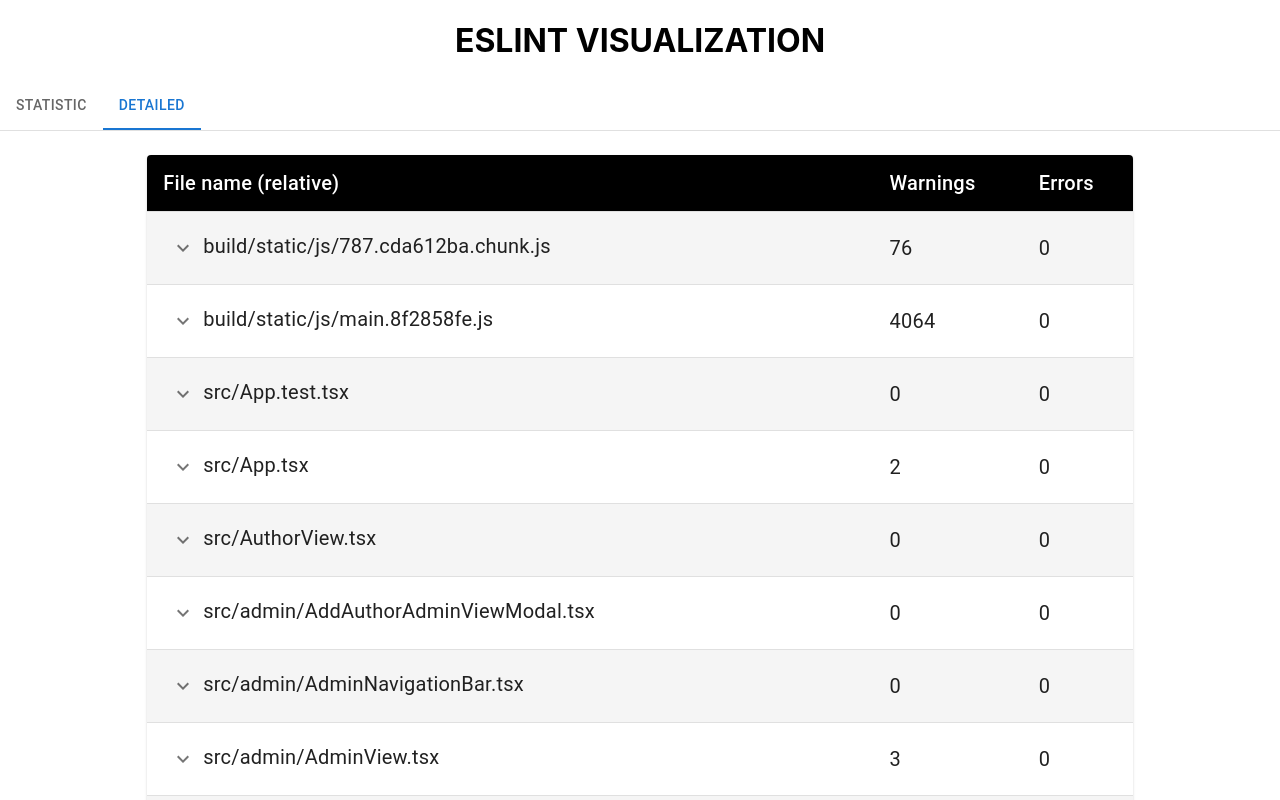
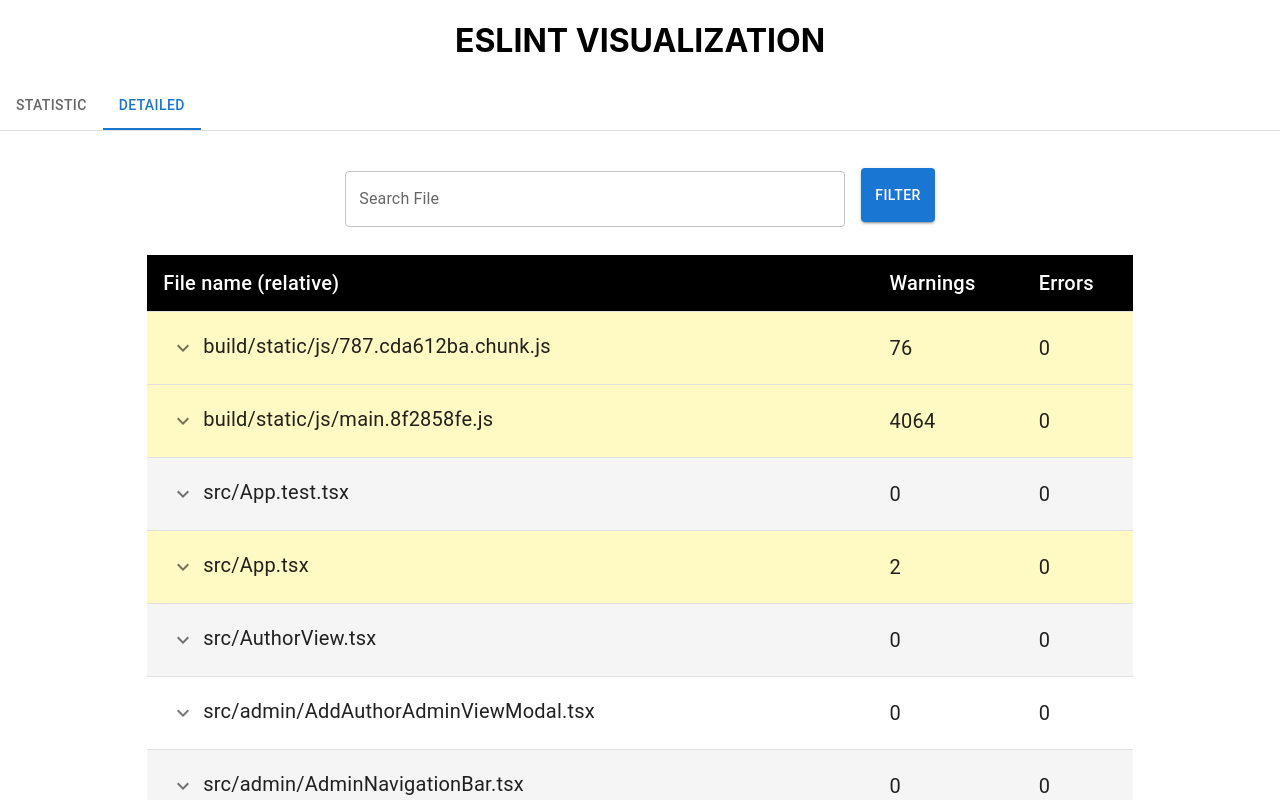
Before and after one commit to CMPUT416-Triet-Nicholas/eslint_visualization, a React (Create React App) app: page / in a window 1280 px wide. Both pictures are taken after a click on the tab "DETAILED". Shown: the top 800 px of the page. Built offline with nearby package versions, Linux system fonts and the light colour scheme.

Commit message:
feat: add filter for detailed table

```diff
--- a/src/components/detailed/DetailedTable.tsx
+++ b/src/components/detailed/DetailedTable.tsx
@@ -5,14 +5,19 @@
 import TableCell, { tableCellClasses } from "@mui/material/TableCell";
 import TableContainer from "@mui/material/TableContainer";
 import TableHead from "@mui/material/TableHead";
-import TableRow from "@mui/material/TableRow";
-import Paper from "@mui/material/Paper";
-import { Box, Grid, IconButton } from "@mui/material";
+import TableRow, { TableRowProps } from "@mui/material/TableRow";
+import { Box, Grid, IconButton, TextField } from "@mui/material";
 import ExpandMoreIcon from "@mui/icons-material/ExpandMore";
 import ExpandLessIcon from "@mui/icons-material/ExpandLess";
 import NavigateNextIcon from "@mui/icons-material/NavigateNext";
 import data from "../../processedESLint.json";
 import { FileTable } from "./FileTable";
+import { red, yellow } from "@mui/material/colors";
+import { Filter } from "./Filter";
+
+interface StyledTableRowProps extends TableRowProps {
+  rowColor?: string; // Add the custom prop for row color
+}
 
 export const StyledTableCell = styled(TableCell)(({ theme }) => ({
   [`&.${tableCellClasses.head}`]: {
@@ -25,15 +30,17 @@
   },
 }));
 
-export const StyledTableRow = styled(TableRow)(({ theme }) => ({
-  "&:nth-of-type(odd)": {
-    backgroundColor: theme.palette.action.hover,
-  },
-  // hide last border
-  "&:last-child td, &:last-child th": {
-    border: 0,
-  },
-}));
+export const StyledTableRow = styled(TableRow)<StyledTableRowProps>(
+  ({ theme, rowColor }) => ({
+    backgroundColor: rowColor || "inherit", // Use rowColor if provided, else default
+    "&:nth-of-type(odd)": {
+      backgroundColor: rowColor || theme.palette.action.hover, // Same here
+    },
+    "&:last-child td, &:last-child th": {
+      border: 0,
+    },
+  })
+);
 
 interface TableData {
   [key: string]: TableDataItem;
@@ -62,10 +69,58 @@
 
 export const DetailedTable = () => {
   const [tableData, setTableData] = React.useState<TableData>(data.fileDetails);
+  const [searchQuery, setSearchQuery] = React.useState("");
+  const [filterWarnings, setFilterWarnings] = React.useState(false);
+  const [filterErrors, setFilterErrors] = React.useState(false);
+
+  const handleSearchChange = (event: React.ChangeEvent<HTMLInputElement>) => {
+    setSearchQuery(event.target.value.toLowerCase());
+  };
+
+  const handleWarningFilterChange = (
+    event: React.ChangeEvent<HTMLInputElement>
+  ) => {
+    setFilterWarnings(event.target.checked);
+  };
+
+  const handleErrorFilterChange = (
+    event: React.ChangeEvent<HTMLInputElement>
+  ) => {
+    setFilterErrors(event.target.checked);
+  };
+
+  const filteredData: TableData = Object.keys(tableData)
+    .filter((fileName) => {
+      const file = tableData[fileName];
+      const matchesSearch = fileName.toLowerCase().includes(searchQuery);
+      const matchesWarningFilter =
+        !filterWarnings ||
+        (filterWarnings &&
+          file.warnings.length > 0 &&
+          file.errors.length === 0);
+      const matchesErrorFilter =
+        !filterErrors || (filterErrors && file.errors.length > 0);
+      return matchesSearch && matchesWarningFilter && matchesErrorFilter;
+    })
+    .reduce((acc: any, key) => {
+      acc[key] = tableData[key];
+      return acc;
+    }, {});
 
   return (
-    <TableContainer component={Paper}>
-      <Table sx={{ minWidth: 700 }} aria-label="customized table">
+    <TableContainer>
+      <Filter
+        searchQuery={searchQuery}
+        handleSearchChange={handleSearchChange}
+        handleWarningFilterChange={handleWarningFilterChange}
+        handleErrorFilterChange={handleErrorFilterChange}
+        filterWarnings={filterWarnings}
+        filterErrors={filterErrors}
+      />
+      <Table
+        sx={{ minWidth: 700, marginTop: "20px" }}
+        aria-label="customized table"
+      >
         <TableHead>
           <TableRow>
             <StyledTableCell>File name (relative)</StyledTableCell>
@@ -74,11 +129,15 @@
           </TableRow>
         </TableHead>
         <TableBody>
-          {Object.keys(tableData).map((fileName) => {
-            return (
-              <DetailedTableRow row={tableData[fileName]} fileName={fileName} />
-            );
-          })}
+          {Object.keys(filteredData)
+            .filter((fileName) => fileName.toLowerCase().includes(searchQuery))
+            .map((fileName) => (
+              <DetailedTableRow
+                key={fileName}
+                row={tableData[fileName]}
+                fileName={fileName}
+              />
+            ))}
         </TableBody>
       </Table>
     </TableContainer>
@@ -97,10 +156,21 @@
   const handleExpandClick = () => {
     setIsExpanded(!isExpanded);
   };
+  const hasError = row.errors.length > 0;
+  const hasWarning = row.warnings.length > 0;
+
+  const rowColorFactory = () => {
+    if (hasError) {
+      return red[100];
+    } else if (hasWarning) {
+      return yellow[100];
+    }
+    return undefined;
+  };
 
   return (
     <>
-      <StyledTableRow key={fileName}>
+      <StyledTableRow key={fileName} rowColor={rowColorFactory()}>
         <StyledTableCell component="th" scope="row">
           <IconButton onClick={handleExpandClick}>
             {isExpanded ? <ExpandLessIcon /> : <ExpandMoreIcon />}
--- /dev/null
+++ b/src/components/detailed/Filter.tsx
@@ -0,0 +1,98 @@
+import React, { useState } from "react";
+import {
+  Dialog,
+  DialogActions,
+  DialogContent,
+  DialogTitle,
+  Button,
+  FormControlLabel,
+  Checkbox,
+  Grid,
+  TextField,
+} from "@mui/material";
+
+interface FilterProps {
+  searchQuery: string;
+  handleSearchChange: (event: React.ChangeEvent<HTMLInputElement>) => void;
+  handleWarningFilterChange: (
+    event: React.ChangeEvent<HTMLInputElement>
+  ) => void;
+  handleErrorFilterChange: (event: React.ChangeEvent<HTMLInputElement>) => void;
+  filterWarnings: boolean;
+  filterErrors: boolean;
+}
+
+export const Filter = ({
+  searchQuery,
+  handleSearchChange,
+  handleWarningFilterChange,
+  handleErrorFilterChange,
+  filterWarnings,
+  filterErrors,
+}: FilterProps) => {
+  const [open, setOpen] = useState(false);
+
+  const handleClickOpen = () => {
+    setOpen(true);
+  };
+
+  const handleClose = () => {
+    setOpen(false);
+  };
+
+  return (
+    <>
+      <Grid container justifyContent="center" alignItems="center" spacing={2}>
+        <Grid item>
+          <TextField
+            label="Search File"
+            variant="outlined"
+            value={searchQuery}
+            onChange={handleSearchChange}
+            margin="normal"
+            style={{ width: "500px" }}
+          />
+        </Grid>
+        <Grid item>
+          <Button
+            variant="contained"
+            style={{
+              height: "54px",
+              padding: "0 14px",
+            }}
+            onClick={handleClickOpen}
+          >
+            Filter
+          </Button>
+        </Grid>
+      </Grid>
+
+      <Dialog open={open} onClose={handleClose}>
+        <DialogTitle>Filter Options</DialogTitle>
+        <DialogContent>
+          <FormControlLabel
+            control={
+              <Checkbox
+                checked={filterWarnings}
+                onChange={handleWarningFilterChange}
+              />
+            }
+            label="Filter by Warnings"
+          />
+          <FormControlLabel
+            control={
+              <Checkbox
+                checked={filterErrors}
+                onChange={handleErrorFilterChange}
+              />
+            }
+            label="Filter by Errors"
+          />
+        </DialogContent>
+        <DialogActions>
+          <Button onClick={handleClose}>Cancel</Button>
+        </DialogActions>
+      </Dialog>
+    </>
+  );
+};
```
